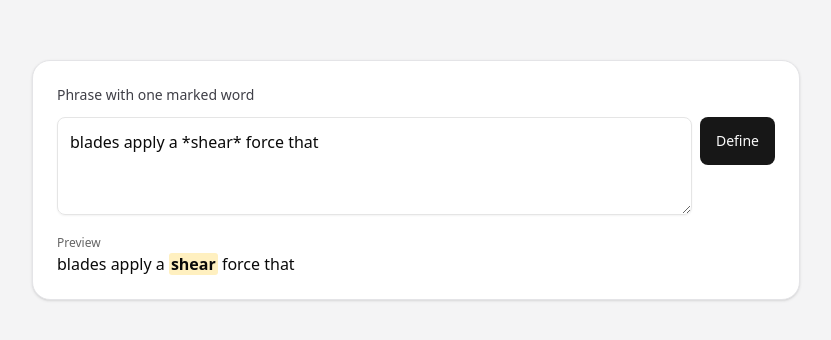
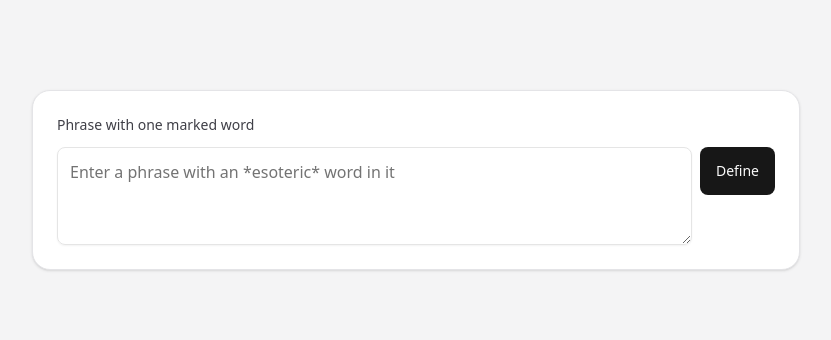
Before and after one commit to drewradcliff/danci, a Next.js app: page / in a window 1280 px wide. Shown: the part 220-560 px from the top of the page, without its empty margins (224-1055 px from the left). Built offline with nearby package versions, Linux system fonts and the light colour scheme.

Commit message:
Remove default phrase and update input placeholder
Co-authored-by: Drew Radcliff <drewradcliff@users.noreply.github.com>

```diff
--- a/components/define-form.tsx
+++ b/components/define-form.tsx
@@ -66,7 +66,7 @@ function getPreviewParts(phrase: string): PreviewParts | null {
 }
 
 export function DefineForm() {
-  const [phrase, setPhrase] = useState("blades apply a *shear* force that");
+  const [phrase, setPhrase] = useState("");
   const [isLoading, setIsLoading] = useState(false);
   const [error, setError] = useState<string | null>(null);
   const [result, setResult] = useState<DefineApiSuccess | null>(null);
@@ -124,7 +124,7 @@ export function DefineForm() {
             id="phrase"
             name="phrase"
             rows={3}
-            placeholder="blades apply a *shear* force that"
+            placeholder="Enter a phrase with an *esoteric* word in it"
             autoComplete="off"
             className="border-input placeholder:text-muted-foreground focus-visible:border-ring focus-visible:ring-ring/50 flex min-h-12 w-full rounded-md border bg-transparent px-3 py-3 text-base shadow-xs outline-none resize-y overflow-auto focus-visible:ring-[3px]"
             value={phrase}
```
